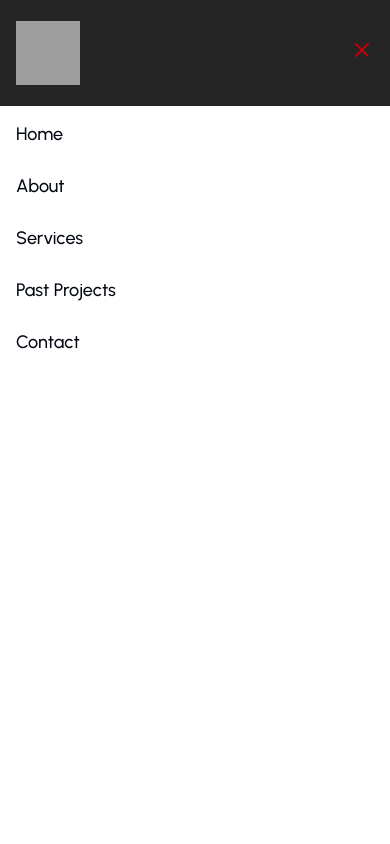
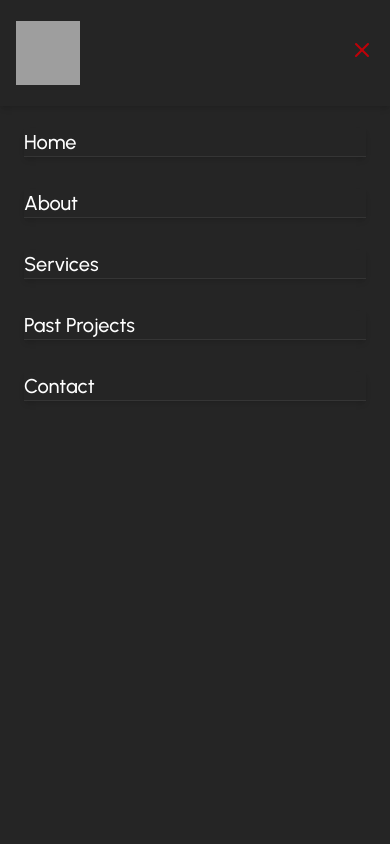
Before and after one commit to unclebay143/witinnovations.com.ng, a Next.js app: page /about in a window 390 px wide. Both pictures are taken after a click on the button "Toggle Menu". Shown: the top 844 px of the page. Built offline with nearby package versions, Linux system fonts and the light colour scheme; grey boxes are pictures that could not be loaded.

Commit message:
update navbar mobile view

```diff
--- a/src/components/atom/Navbar.tsx
+++ b/src/components/atom/Navbar.tsx
@@ -25,21 +25,47 @@ const Navbar = () => {
     { name: "Contact", href: "/contact" },
   ];
 
+  // Prevent body scroll when mobile menu is open
+  useEffect(() => {
+    if (isOpen) {
+      // Prevent scrolling
+      document.body.style.overflow = "hidden";
+      document.body.style.position = "fixed";
+      document.body.style.top = `-${window.scrollY}px`;
+      document.body.style.width = "100%";
+    } else {
+      // Re-enable scrolling
+      const scrollY = document.body.style.top;
+      document.body.style.overflow = "";
+      document.body.style.position = "";
+      document.body.style.top = "";
+      document.body.style.width = "";
+      if (scrollY) {
+        window.scrollTo(0, Number.parseInt(scrollY || "0") * -1);
+      }
+    }
+
+    // Cleanup function
+    return () => {
+      document.body.style.overflow = "";
+      document.body.style.position = "";
+      document.body.style.top = "";
+      document.body.style.width = "";
+    };
+  }, [isOpen]);
+
   useEffect(() => {
     const handleScroll = () => {
       setShowNavbar(false);
-
       if (scrollTimeoutRef.current) {
         clearTimeout(scrollTimeoutRef.current);
       }
-
       scrollTimeoutRef.current = setTimeout(() => {
         setShowNavbar(true);
       }, 500);
     };
 
     window.addEventListener("scroll", handleScroll);
-
     return () => {
       if (scrollTimeoutRef.current) {
         clearTimeout(scrollTimeoutRef.current);
@@ -58,7 +84,7 @@ const Navbar = () => {
             animate={{ y: 0, opacity: 1 }}
             exit={{ y: -100, opacity: 0 }}
             transition={{ duration: 0.7, ease: "easeInOut" }}
-            className="fixed top-0 left-0 w-full z-50 bg-[#252525] text-white hadow-md"
+            className="fixed top-0 left-0 w-full z-50 bg-[#252525] text-white shadow-md"
           >
             <div className="max-w-6xl mx-auto px-4 sm:px-6 lg:px-0 font-medium">
               <div className="flex justify-between items-center h-[106px]">
@@ -69,7 +95,6 @@ const Navbar = () => {
                     className="h-16 w-16 md:h-24 md:w-28"
                   />
                 </Link>
-
                 <nav className="hidden md:flex space-x-6">
                   {navItems.map((item) => (
                     <Link
@@ -81,7 +106,6 @@ const Navbar = () => {
                     </Link>
                   ))}
                 </nav>
-
                 <div className="md:hidden">
                   <button
                     onClick={toggleMenu}
@@ -101,20 +125,37 @@ const Navbar = () => {
         )}
       </AnimatePresence>
 
+      <AnimatePresence>
         {isOpen && (
-        <div className="md:hidden h-screen pt-24 px-4 space-y-6">
-          {navItems.map((item) => (
+          <motion.div
+            initial={{ opacity: 0 }}
+            animate={{ opacity: 1 }}
+            exit={{ opacity: 0 }}
+            transition={{ duration: 0.3 }}
+            className="md:hidden fixed inset-0 z-40 bg-[#252525] bg-opacity-95"
+            onClick={() => setIsOpen(false)}
+          >
+            <div className="h-screen pt-32 px-6 space-y-8">
+              {navItems.map((item, index) => (
+                <motion.div
+                  key={item.name}
+                  initial={{ opacity: 0, x: -20 }}
+                  animate={{ opacity: 1, x: 0 }}
+                  transition={{ delay: index * 0.1, duration: 0.3 }}
+                >
                   <Link
-              key={item.name}
                     href={item.href}
-              className="block hover:text-[#024FF0] text-lg font-medium transition duration-300 mt-6 ease-in-out"
+                    className="block text-white hover:text-[#024FF0] hover:border-[#024FF0] shadow-md border-b border-[#353535] text-xl font-medium transition duration-300 ease-in-out"
                     onClick={() => setIsOpen(false)}
                   >
                     {item.name}
                   </Link>
+                </motion.div>
               ))}
             </div>
+          </motion.div>
         )}
+      </AnimatePresence>
     </>
   );
 };
```
Lines whose indentation alone changed are shown as unchanged.
